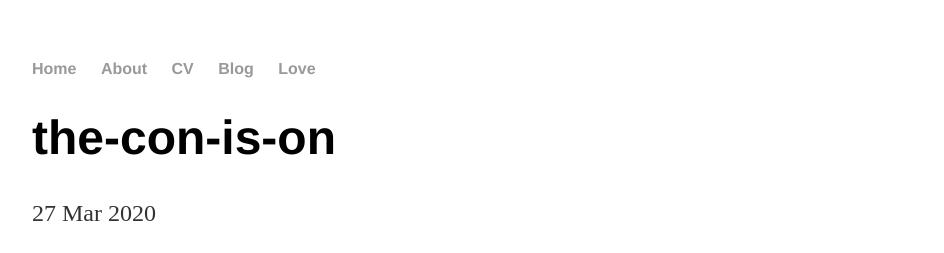
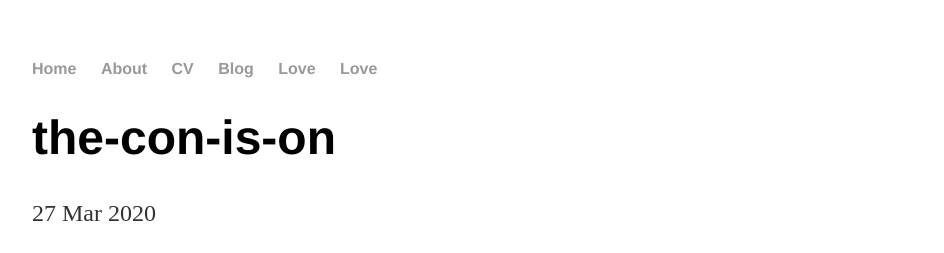
Before and after one commit to Jasoncbourne/Jasoncbourne.github.io, a Jekyll site: the page built from _posts/2020-03-27-the-con-is-on.md, in a window 1280 px wide. Shown: the top 253 px of the page, without its empty margins (160-1104 px from the left). Built offline with Jekyll 4.4.1, drawn with Linux system fonts in a browser that asks for light colours.

Commit message:
Update default.html

```diff
--- a/_layouts/default.html
+++ b/_layouts/default.html
@@ -12,6 +12,7 @@
 		        	<li><a href="/about">About</a></li>
 	        		<li><a href="/cv">CV</a></li>
 	        		<li><a href="/blog">Blog</a></li>
+				<li><a href="/Oxford Math Blog">Love</a></li>
 				<li><a href="/love">Love</a></li>
 	    		</ul>
 			</nav>
```
